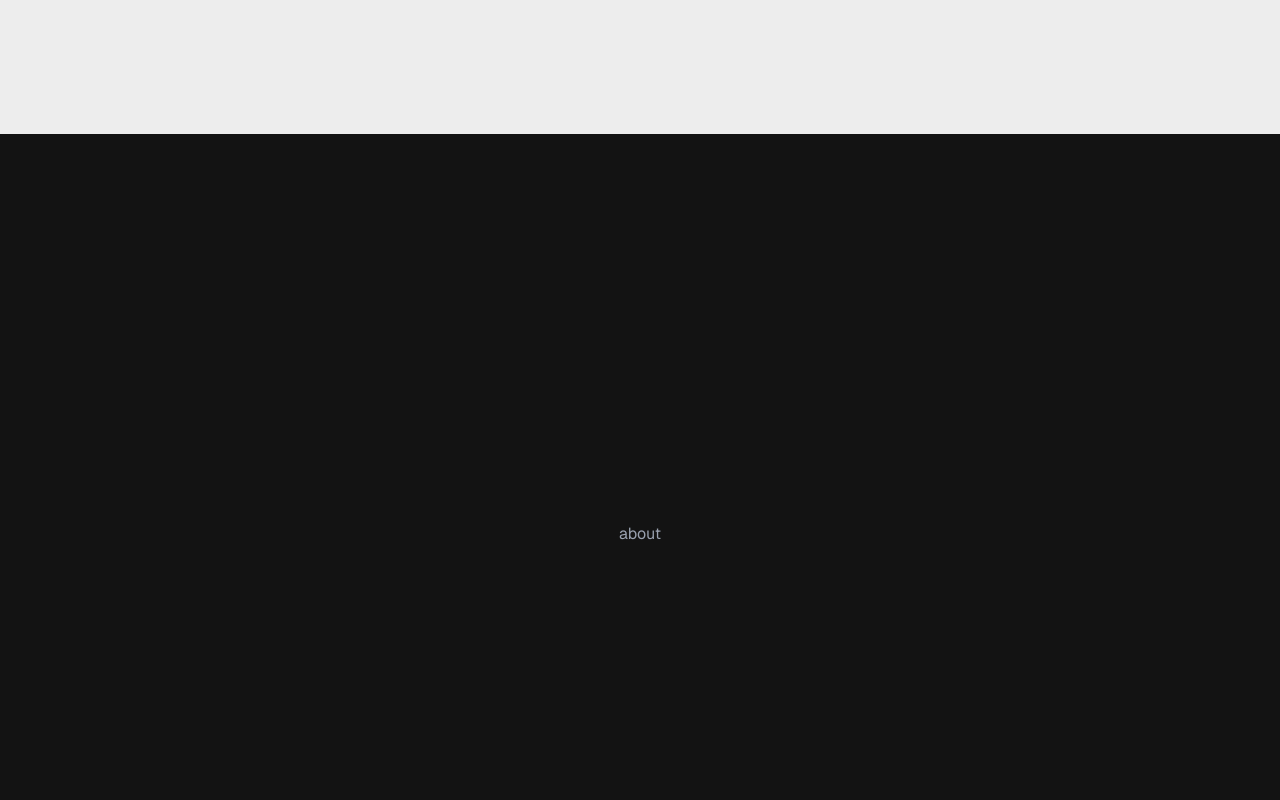
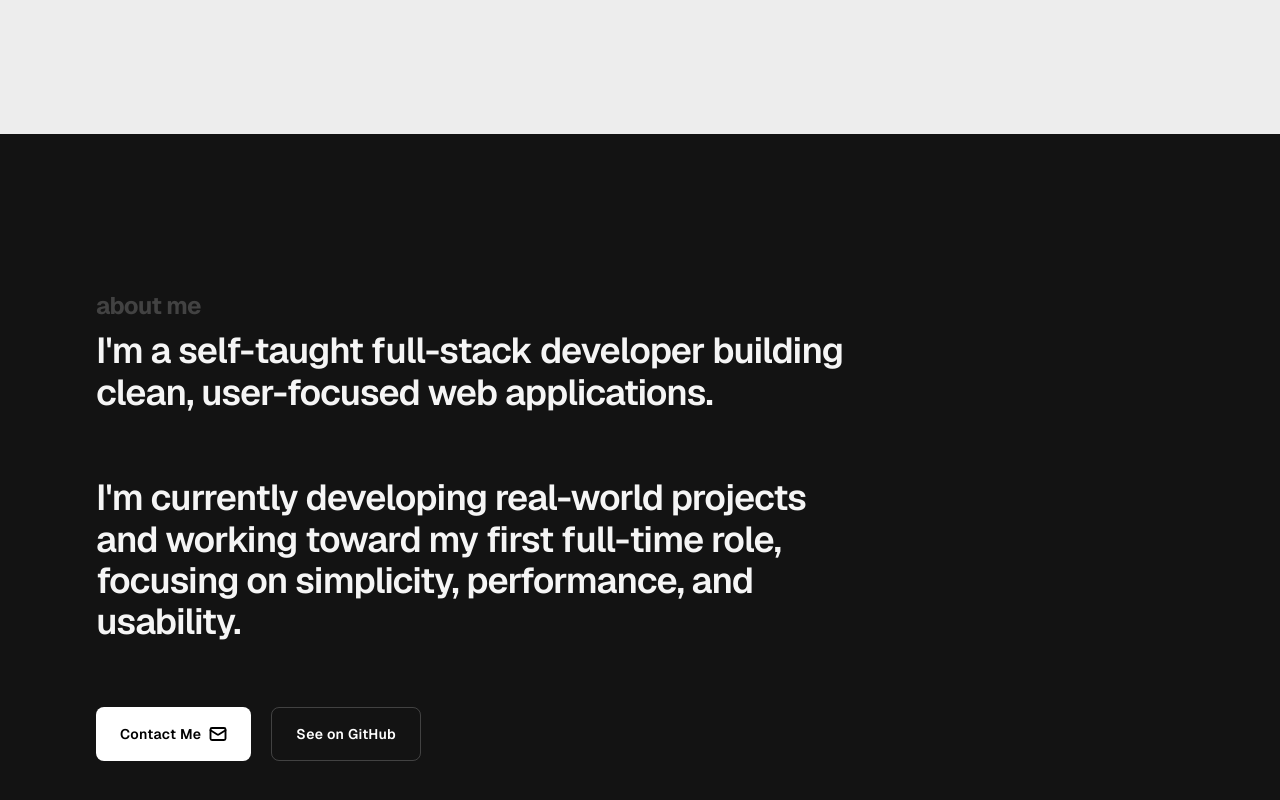
Before and after one commit to Stefan1400/portfolio, a Next.js app: page / in a window 1280 px wide. Shown: the part 1899-2699 px from the top of the page. Built offline with nearby package versions, Linux system fonts and the light colour scheme.

Commit message:
feat(about): implement about section

```diff
--- a/app/page.tsx
+++ b/app/page.tsx
@@ -1,6 +1,7 @@
 import Navbar from "@/components/layout/Navbar";
 import Hero from "../components/sections/Hero";
 import ProjectsGrid from "@/components/sections/ProjectsGrid";
+import About from "@/components/sections/About";
 
 export default function Home() {
   return (
@@ -9,7 +10,8 @@ export default function Home() {
       <Hero />
       <ProjectsGrid />
 
-      <section id="about" className="w-full h-screen flex items-center justify-center text-gray-400 bg-[#131313]">about</section>
+      {/* <section id="about" className="w-full h-screen flex items-center justify-center text-gray-400 bg-[#131313]">about</section> */}
+      <About />
       <section id="contact" className="w-full h-screen flex items-center justify-center text-gray-400 bg-[#131313]">contact</section>
     </div>
   );
--- /dev/null
+++ b/components/sections/About.tsx
@@ -0,0 +1,57 @@
+import { Mail } from "lucide-react";
+import Link from "next/link";
+
+export default function About() {
+  return (
+    <section
+      id="about"
+      className="relative w-full min-h-screen bg-[#131313] text-[#f5f5f5] overflow-hidden">
+      <div
+         className="relative z-10 max-w-7xl mx-auto px-6 sm:px-10 md:px-16 lg:px-24 pt-50 md:pt-40 lg:pt-40 pb-40">
+         <h1
+            className="text-2xl mb-3 leading-none font-bold tracking-tight text-white/20 pointer-events-none select-none">
+               about me
+         </h1>
+
+         <div className="max-w-3xl">
+            <p className="text-2xl sm:text-3xl md:text-4xl leading-[1.15] font-semibold tracking-tight pointer-events-none select-none">
+               I'm a self-taught full-stack developer building
+               clean, user-focused web applications.
+            </p>
+
+            <p
+            className="mt-16 text-2xl sm:text-3xl md:text-4xl leading-[1.15] font-semibold tracking-tight pointer-events-none select-none">
+               I'm currently developing real-world projects and
+               working toward my first full-time role, focusing
+               on simplicity, performance, and usability.
+            </p>
+
+            <div className="flex flex-wrap gap-5 mt-16">
+
+            <Link className="group flex items-center justify-center gap-2 rounded-lg bg-white px-6 py-4 text-black transition-all duration-200 hover:scale-[1.02] hover:bg-zinc-200 hover:cursor-pointer active:scale-[0.99]" href='/#contact'>
+               <span className="text-sm font-semibold tracking-wide pointer-events-none select-none">
+                  Contact Me
+               </span>
+
+               <Mail
+                  size={18}
+                  strokeWidth={2.5}
+                  className="transition-transform duration-200 group-hover:-translate-y-0.5 group-hover:translate-x-0.5"
+               />
+            </Link>
+
+
+            <button className="flex items-center justify-center gap-2 rounded-lg border border-white/20 bg-transparent px-6 py-4 text-white transition-all duration-200 hover:border-white/40 hover:bg-white/10 hover:cursor-pointer active:scale-[0.99]">
+
+            <a href="https://github.com/Stefan1400/portfolio" target="_blank" className="text-sm font-semibold tracking-wide pointer-events-none select-none">
+              See on GitHub
+            </a>
+
+          </button>
+            </div>
+         </div>
+      </div>
+
+      </section>
+  )
+}
```
